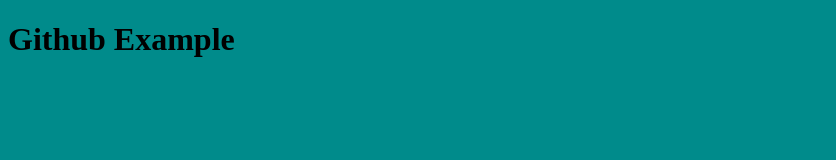
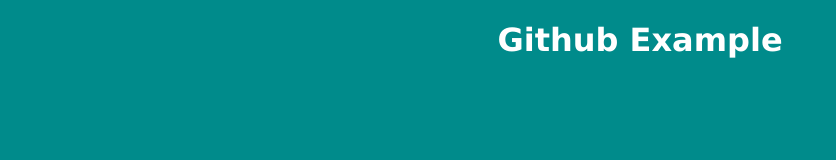
Before and after one commit to Yotin1/Github_Example, a plain HTML site: page index.html in a window 1280 px wide. Shown: the whole page, without its empty margins (0-836 px from the left). Drawn offline with Linux system fonts and the light colour scheme.

Commit message:
Updated styling of h1

```diff
--- a/style.css
+++ b/style.css
@@ -1,3 +1,9 @@
 body {
   background-color: darkcyan;
 }
+
+h1 {
+  font-family: Verdana, Geneva, Tahoma, sans-serif;
+  color: white;
+  text-align: center;
+}
```
